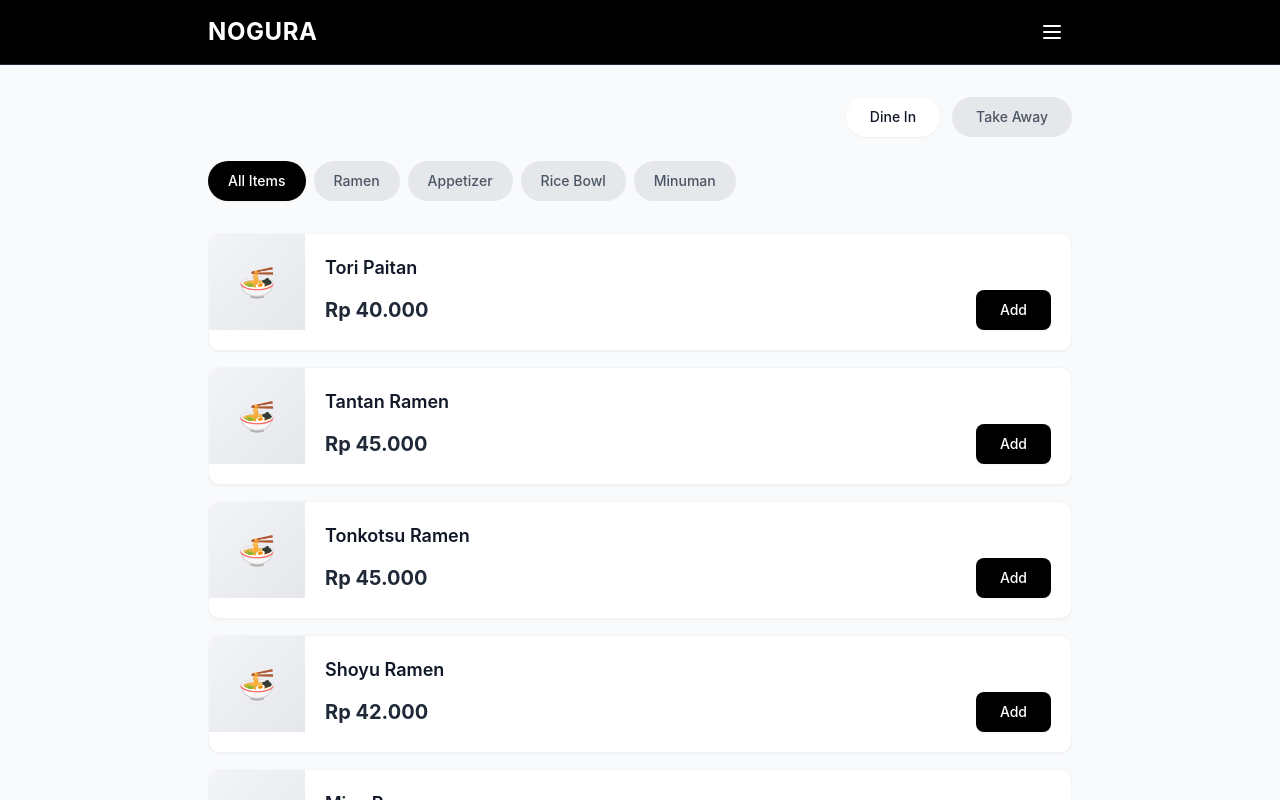
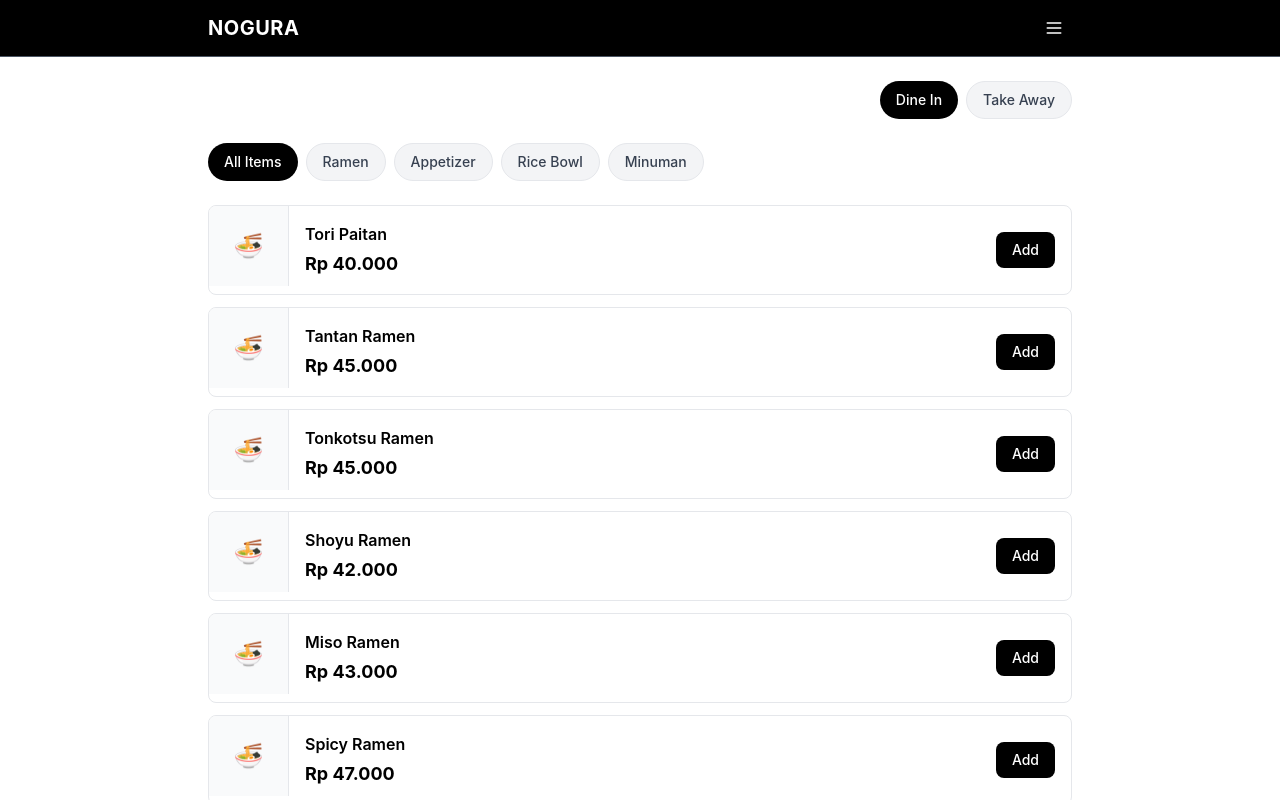
Before and after one commit to noguraofficial/menu, a Next.js app: page / in a window 1280 px wide. Shown: the top 800 px of the page. Built offline with nearby package versions, Linux system fonts and the light colour scheme.

Commit message:
Implement black and white color scheme with better readability and compact buttons

```diff
--- a/app/layout.tsx
+++ b/app/layout.tsx
@@ -23,7 +23,7 @@ export default function RootLayout({
 }) {
   return (
     <html lang="id">
-      <body className="bg-gray-50 min-h-screen">
+      <body className="bg-white min-h-screen">
         <CartProvider>
           <Header />
           <main className="pb-20">
--- a/components/CartSummary.tsx
+++ b/components/CartSummary.tsx
@@ -14,16 +14,16 @@ export default function CartSummary() {
   }
 
   return (
-    <div className="fixed bottom-0 left-0 right-0 bg-black text-white z-40 border-t border-gray-800">
-      <div className="max-w-4xl mx-auto px-4 py-4">
+    <div className="fixed bottom-0 left-0 right-0 bg-black text-white z-40 border-t border-gray-700">
+      <div className="max-w-4xl mx-auto px-4 py-3">
         <div className="flex justify-between items-center">
           <div className="flex-1">
             <p className="text-sm text-gray-300 mb-1">Total ({totalItems} items)</p>
-            <p className="text-2xl font-bold">{formatCurrency(state.total)}</p>
+            <p className="text-xl font-bold text-white">{formatCurrency(state.total)}</p>
           </div>
           <Link
             href="/checkout"
-            className="bg-white text-black px-8 py-3 rounded-xl font-semibold hover:bg-gray-100 transition-all duration-200 shadow-sm ml-4"
+            className="bg-white text-black px-6 py-2.5 rounded-lg font-medium hover:bg-gray-100 transition-all duration-200 ml-4"
           >
             View Cart
           </Link>
--- a/components/Header.tsx
+++ b/components/Header.tsx
@@ -7,12 +7,12 @@ export default function Header() {
   const [isMenuOpen, setIsMenuOpen] = useState(false)
 
   return (
-    <header className="bg-black text-white sticky top-0 z-50 border-b border-gray-800">
+    <header className="bg-black text-white sticky top-0 z-50 border-b border-gray-600">
       <div className="max-w-4xl mx-auto px-4">
-        <div className="flex justify-between items-center h-16">
+        <div className="flex justify-between items-center h-14">
           {/* Logo */}
           <div className="flex items-center">
-            <h1 className="text-2xl font-bold tracking-wide">NOGURA</h1>
+            <h1 className="text-xl font-bold tracking-wide">NOGURA</h1>
           </div>
 
           {/* Hamburger Menu */}
@@ -20,7 +20,7 @@ export default function Header() {
             onClick={() => setIsMenuOpen(!isMenuOpen)}
             className="p-2 text-white hover:text-gray-300 transition-colors rounded-lg hover:bg-gray-800"
           >
-            <Menu className="w-6 h-6" />
+            <Menu className="w-5 h-5" />
           </button>
         </div>
       </div>
--- a/components/MenuSection.tsx
+++ b/components/MenuSection.tsx
@@ -33,27 +33,27 @@ export default function MenuSection() {
   }
 
   return (
-    <section id="menu" className="py-8 min-h-screen">
+    <section id="menu" className="py-6 min-h-screen bg-white">
       <div className="max-w-4xl mx-auto px-4">
 
         {/* Order Type Buttons */}
-        <div className="flex justify-end gap-3 mb-6">
+        <div className="flex justify-end gap-2 mb-6">
           <button
             onClick={() => setOrderType('dine-in')}
-            className={`px-6 py-2.5 rounded-full text-sm font-medium transition-all duration-200 ${
+            className={`px-4 py-2 rounded-full text-sm font-medium transition-all duration-200 ${
               orderType === 'dine-in'
-                ? 'bg-white text-gray-900 shadow-sm'
-                : 'bg-gray-200 text-gray-600 hover:bg-gray-300'
+                ? 'bg-black text-white'
+                : 'bg-gray-100 text-gray-700 hover:bg-gray-200 border border-gray-200'
             }`}
           >
             Dine In
           </button>
           <button
             onClick={() => setOrderType('take-away')}
-            className={`px-6 py-2.5 rounded-full text-sm font-medium transition-all duration-200 ${
+            className={`px-4 py-2 rounded-full text-sm font-medium transition-all duration-200 ${
               orderType === 'take-away'
-                ? 'bg-white text-gray-900 shadow-sm'
-                : 'bg-gray-200 text-gray-600 hover:bg-gray-300'
+                ? 'bg-black text-white'
+                : 'bg-gray-100 text-gray-700 hover:bg-gray-200 border border-gray-200'
             }`}
           >
             Take Away
@@ -61,13 +61,13 @@ export default function MenuSection() {
         </div>
 
         {/* Category Tabs */}
-        <div className="flex flex-wrap gap-2 mb-8">
+        <div className="flex flex-wrap gap-2 mb-6">
           <button
             onClick={() => setActiveCategory('all')}
-            className={`px-5 py-2.5 rounded-full text-sm font-medium transition-all duration-200 ${
+            className={`px-4 py-2 rounded-full text-sm font-medium transition-all duration-200 ${
               activeCategory === 'all'
-                ? 'bg-black text-white shadow-sm'
-                : 'bg-gray-200 text-gray-600 hover:bg-gray-300'
+                ? 'bg-black text-white'
+                : 'bg-gray-100 text-gray-700 hover:bg-gray-200 border border-gray-200'
             }`}
           >
             All Items
@@ -76,10 +76,10 @@ export default function MenuSection() {
             <button
               key={category.id}
               onClick={() => setActiveCategory(category.id)}
-              className={`px-5 py-2.5 rounded-full text-sm font-medium transition-all duration-200 ${
+              className={`px-4 py-2 rounded-full text-sm font-medium transition-all duration-200 ${
                 activeCategory === category.id
-                  ? 'bg-black text-white shadow-sm'
-                  : 'bg-gray-200 text-gray-600 hover:bg-gray-300'
+                  ? 'bg-black text-white'
+                  : 'bg-gray-100 text-gray-700 hover:bg-gray-200 border border-gray-200'
               }`}
             >
               {category.name}
@@ -88,56 +88,55 @@ export default function MenuSection() {
         </div>
 
         {/* Menu Items List */}
-        <div className="space-y-4">
+        <div className="space-y-3">
           {filteredItems.map((item) => {
             const quantity = getItemQuantity(item.id)
             return (
               <div
                 key={item.id}
-                className="bg-white rounded-xl shadow-sm border border-gray-100 overflow-hidden hover:shadow-md transition-shadow duration-200"
+                className="bg-white rounded-lg border border-gray-200 overflow-hidden hover:border-gray-300 transition-colors duration-200"
               >
                 <div className="flex">
                   {/* Thumbnail Image */}
-                  <div className="w-24 h-24 bg-gradient-to-br from-gray-100 to-gray-200 flex items-center justify-center flex-shrink-0">
-                    <div className="text-center text-gray-400">
-                      <div className="text-3xl">🍜</div>
+                  <div className="w-20 h-20 bg-gray-50 flex items-center justify-center flex-shrink-0 border-r border-gray-200">
+                    <div className="text-center text-gray-500">
+                      <div className="text-2xl">🍜</div>
                     </div>
                   </div>
 
                   {/* Content */}
-                  <div className="flex-1 p-5">
-                    <div className="flex justify-between items-start mb-2">
-                      <h3 className="text-lg font-semibold text-gray-900 flex-1 pr-3">{item.name}</h3>
-                    </div>
-
+                  <div className="flex-1 p-4">
                     <div className="flex justify-between items-center">
-                      <span className="text-xl font-bold text-gray-800">
-                        {formatCurrency(item.price)}
-                      </span>
+                      <div className="flex-1 pr-3">
+                        <h3 className="text-base font-semibold text-black mb-1">{item.name}</h3>
+                        <span className="text-lg font-bold text-black">
+                          {formatCurrency(item.price)}
+                        </span>
+                      </div>
 
                       {quantity > 0 ? (
-                        <div className="flex items-center space-x-3">
+                        <div className="flex items-center space-x-2">
                           <button
                             onClick={() => handleQuantityChange(item.id, quantity - 1)}
-                            className="w-9 h-9 rounded-full bg-gray-100 flex items-center justify-center hover:bg-gray-200 transition-colors border border-gray-200"
+                            className="w-7 h-7 rounded-full bg-gray-100 flex items-center justify-center hover:bg-gray-200 transition-colors border border-gray-300"
                           >
-                            <Minus className="w-4 h-4 text-gray-600" />
+                            <Minus className="w-3 h-3 text-gray-700" />
                           </button>
-                          <span className="w-8 text-center font-semibold text-gray-900">{quantity}</span>
+                          <span className="w-6 text-center font-semibold text-black text-sm">{quantity}</span>
                           <button
                             onClick={() => handleQuantityChange(item.id, quantity + 1)}
-                            className="w-9 h-9 rounded-full bg-gray-100 flex items-center justify-center hover:bg-gray-200 transition-colors border border-gray-200"
+                            className="w-7 h-7 rounded-full bg-gray-100 flex items-center justify-center hover:bg-gray-200 transition-colors border border-gray-300"
                           >
-                            <Plus className="w-4 h-4 text-gray-600" />
+                            <Plus className="w-3 h-3 text-gray-700" />
                           </button>
                         </div>
                       ) : (
                         <button
                           onClick={() => handleAddToCart(item)}
                           disabled={!item.isAvailable}
-                          className={`px-6 py-2.5 rounded-lg text-sm font-medium transition-all duration-200 ${
+                          className={`px-4 py-2 rounded-lg text-sm font-medium transition-all duration-200 ${
                             item.isAvailable
-                              ? 'bg-black text-white hover:bg-gray-800 shadow-sm'
+                              ? 'bg-black text-white hover:bg-gray-800'
                               : 'bg-gray-200 text-gray-400 cursor-not-allowed'
                           }`}
                         >
```
